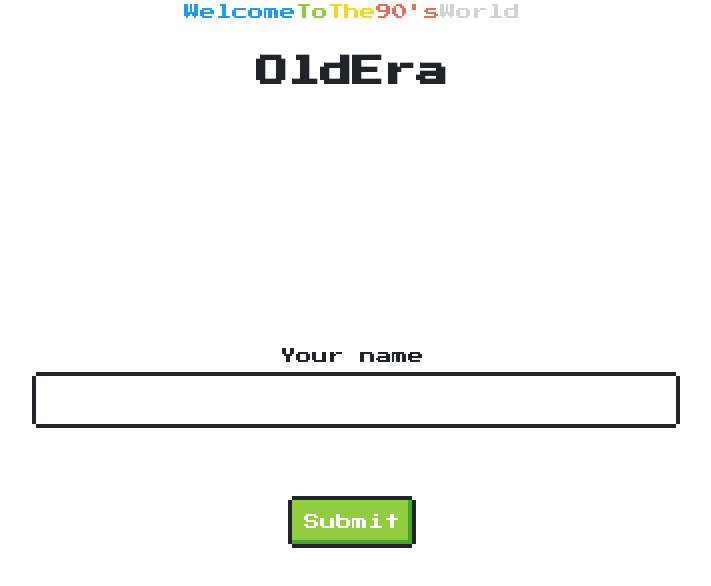
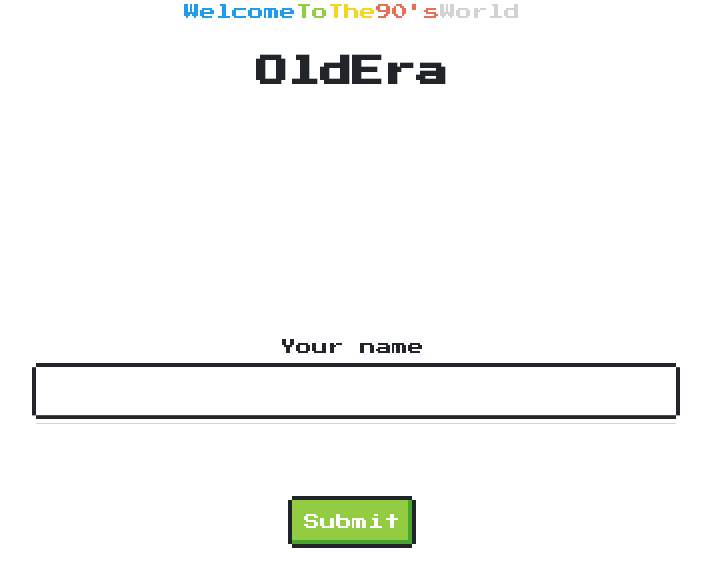
Before and after one commit to Souvikdey21/oldera, a React (Create React App) app: page / in a window 1280 px wide. Shown: the top 586 px of the page, without its empty margins (288-999 px from the left). Built offline with nearby package versions, Linux system fonts and the light colour scheme.

Commit message:
css change

```diff
--- a/src/App.css
+++ b/src/App.css
@@ -43,7 +43,7 @@
 }
 
 .name{
-  transform: translateY(300%);
+  transform: translateY(289%);
 }
 
 
```
